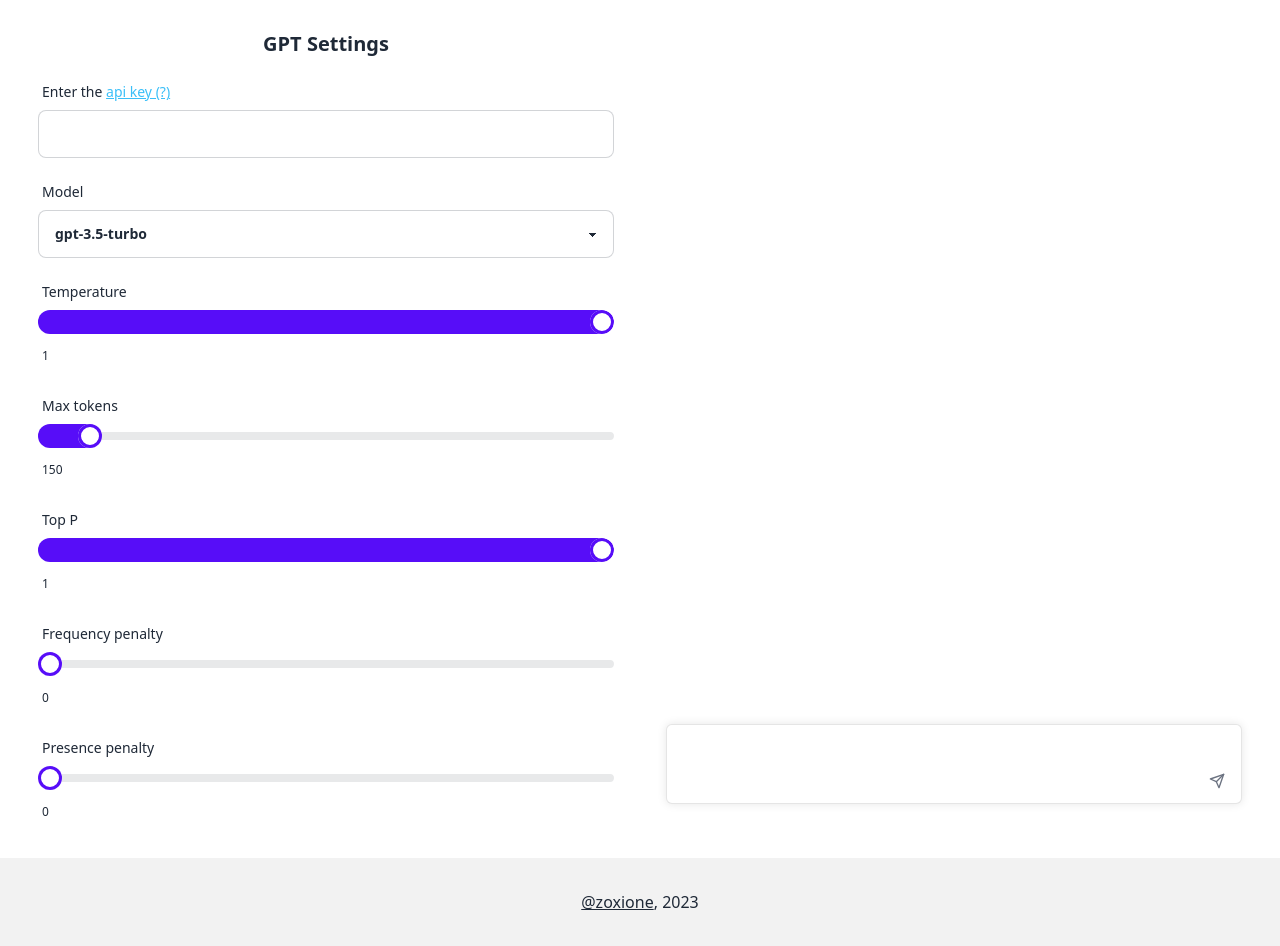
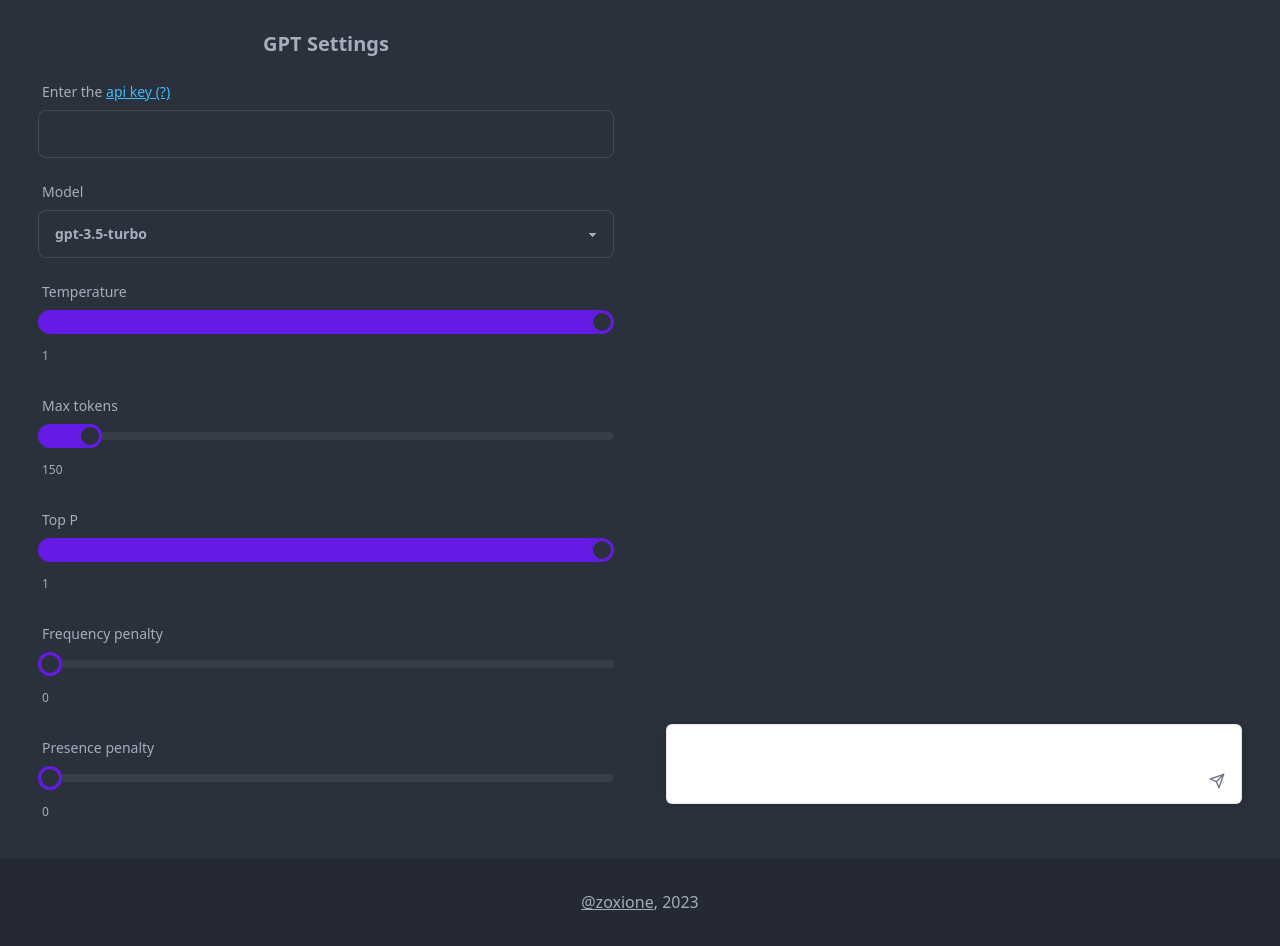
Before and after one commit to zoxione/gpt-hub, a Next.js app: page / in a window 1280 px wide. Built offline with nearby package versions, Linux system fonts and the light colour scheme.

Commit message:
one theme

```diff
--- a/tailwind.config.js
+++ b/tailwind.config.js
@@ -12,4 +12,9 @@ module.exports = {
     extend: {},
   },
   plugins: [require("@tailwindcss/typography"), require("daisyui")],
+
+  // daisyUI config (optional)
+  daisyui: {
+    themes: ["dark"],
+  },
 };
```
